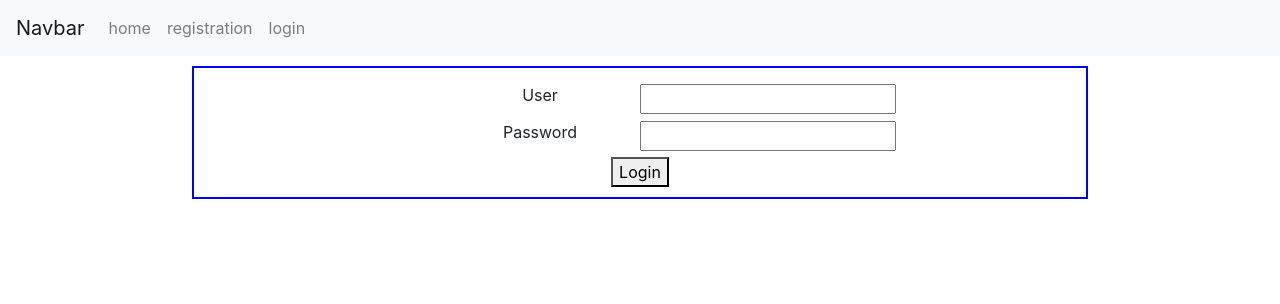
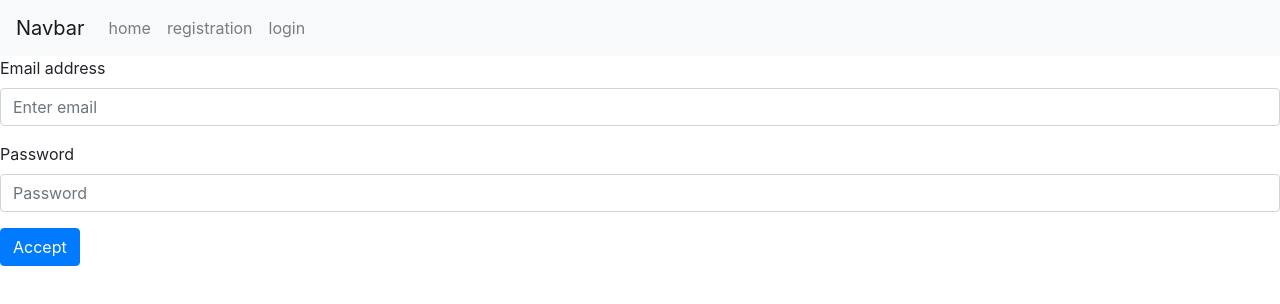
Before and after one commit to tfreilij/utnReact, a React (Create React App) app: page /login in a window 1280 px wide. Shown: the top 304 px of the page. Built offline with nearby package versions, Linux system fonts and the light colour scheme.

Commit message:
finished the login page structure. Still needs the validation with firebase

```diff
--- a/src/components/Login.js
+++ b/src/components/Login.js
@@ -1,23 +1,44 @@
-import React from 'react';
-import Field from './Field';
+import React, {useState } from 'react';
+import firebase from '../Config/firebase';
+
+
+import { Form, Button } from 'react-bootstrap';
 
 
 function Login() {
 
-    let formStyle = {
-        padding: "10px",
-        border: "2px solid blue",
-        margin: "10px auto",
-        width: "70%",
-        textAlign: "center"
+    const [form,setForm] = useState({
+      user:'',
+      password:''
+    });
+
+    const handleClick = () => alert(form.user + " " + form.password);
+    const handleChange = (e) => {
+      const target = e.target;
+      console.log(target.name)
+      console.log(target.value)
+      setForm({
+        ...form,
+        [target.name]:target.value
+      })
     }
 
+
     return(
-        <div style={formStyle}>
-            <Field label={"User"}/>
-            <Field label={"Password"}/>
-            <button> Login </button>
-        </div>
+      <Form>
+      <Form.Group controlId="formGroupEmail">
+        <Form.Label>Email address</Form.Label>
+        <Form.Control onChange={handleChange} type="email" name="user" placeholder="Enter email" />
+      </Form.Group>
+      <Form.Group controlId="formGroupPassword">
+        <Form.Label>Password</Form.Label>
+        <Form.Control onChange={handleChange} type="password" name="password" placeholder="Password" />
+      </Form.Group>
+      <Button onClick={handleClick} variant="primary" type="submit">
+       Accept
+      </Button>
+
+    </Form>
     )
 
 
```
